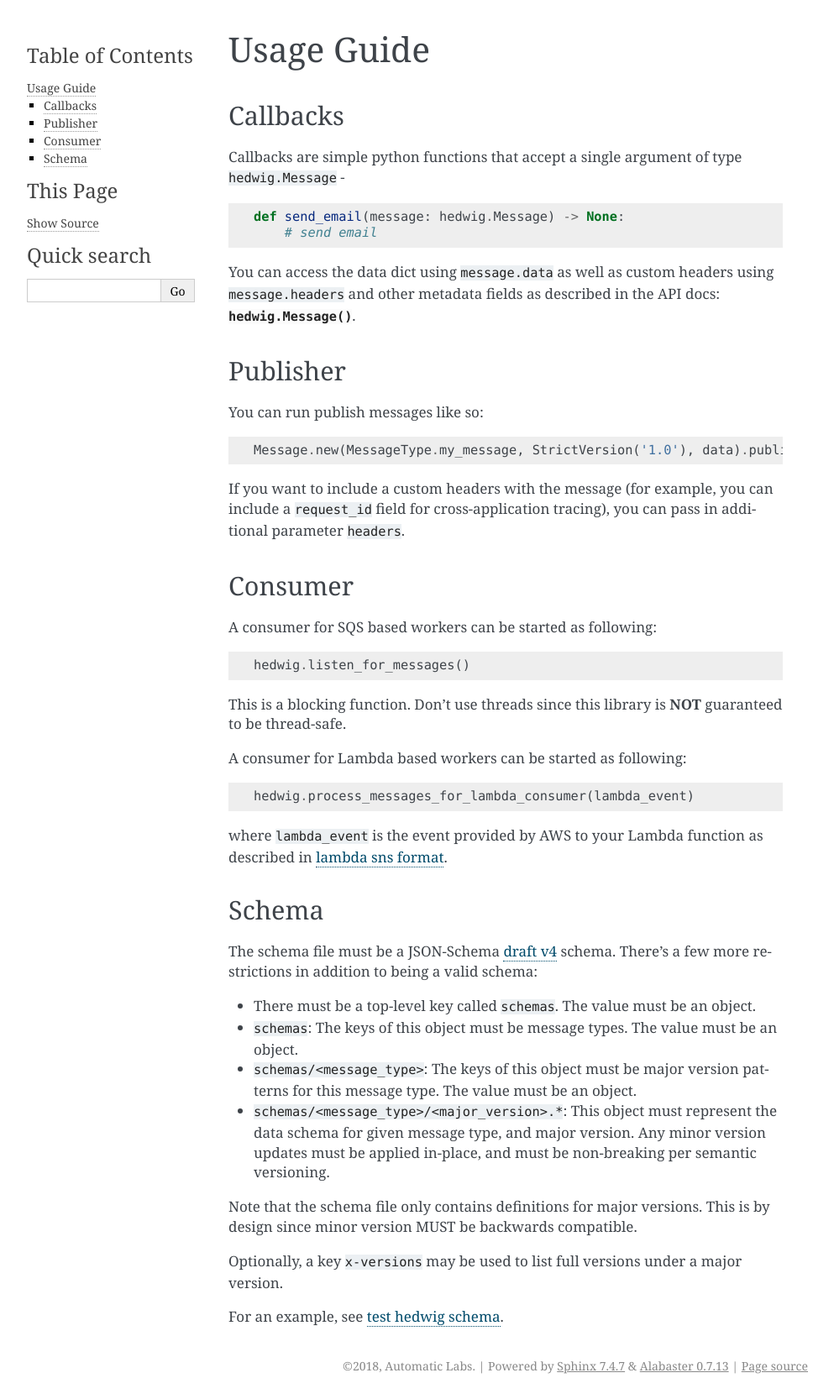
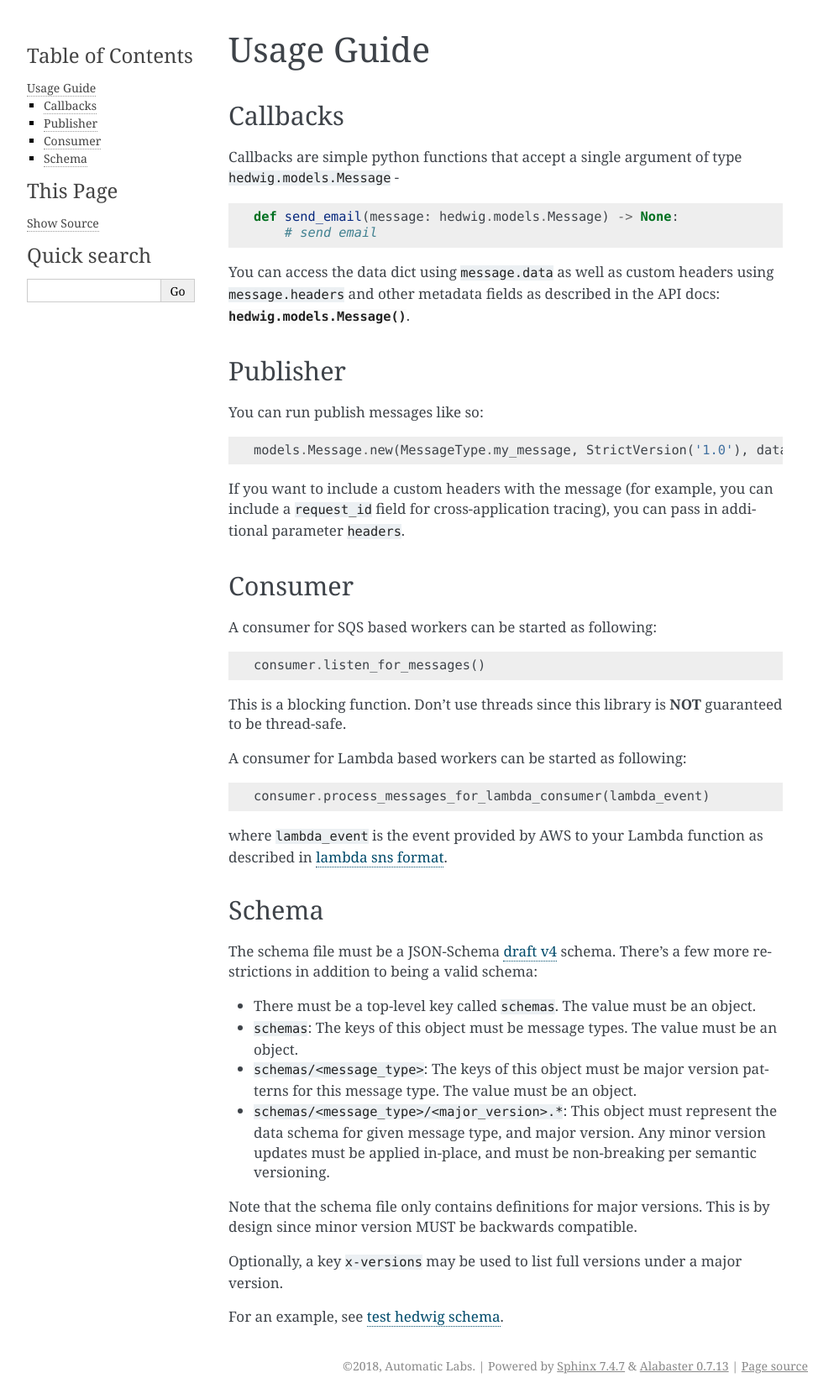
Before and after one commit to cloudchacho/hedwig-python, a Sphinx documentation site: the page built from docs/usage.rst, in a window 1280 px wide. Shown: the whole page at 84% size, without its empty margins (148-1141 px from the left). Built offline with Sphinx 7.4.7, drawn with Linux system fonts in a browser that asks for light colours.

Commit message:
Fix docs which were broken after last version change (#21)
Also:
* add caching
* build docs with tests so failures are caught

```diff
--- a/docs/quickstart.rst
+++ b/docs/quickstart.rst
@@ -78,15 +78,15 @@ To use hedwig, simply add a message handler like so:
 
 .. code:: python
 
-   def send_email(message: hedwig.Message) -> None:
+   def send_email(message: hedwig.models.Message) -> None:
        # send email
 
 And then send a message:
 
 .. code:: python
 
-    message = hedwig.Message.new(
-        hedwig.MessageType.send_email,
+    message = hedwig.models.Message.new(
+        hedwig.models.MessageType.send_email,
         StrictVersion('1.0'),
         {
             'to': 'example@email.com',
--- a/docs/settings.rst
+++ b/docs/settings.rst
@@ -62,19 +62,19 @@ optional; string
 
 **HEDWIG_DATA_VALIDATOR_CLASS**
 
-The validator class to use for schema validation. This class must be a sub-class of :class:`hedwig.MessageValidator`,
+The validator class to use for schema validation. This class must be a sub-class of :class:`hedwig.validator.MessageValidator`,
 and may add additional validation logic, based on pyjsonschema_ docs.
 
 For example, to add a new format called ``vin``, use this validator:
 
 .. code:: python
 
-    class CustomValidator(hedwig.MessageValidator):
+    class CustomValidator(hedwig.validator.MessageValidator):
         # simplistic check: 17 alphanumeric characters except i, o, q
         _vin_re = re.compile("^[a-hj-npr-z0-9]{17}$")
 
         @staticmethod
-        @hedwig.MessageValidator.checker.checks('vin')
+        @hedwig.models.MessageValidator.checker.checks('vin')
         def check_vin(instance) -> bool:
             if not isinstance(instance, str):
                 return True
--- a/docs/usage.rst
+++ b/docs/usage.rst
@@ -4,15 +4,15 @@ Usage Guide
 Callbacks
 +++++++++
 
-Callbacks are simple python functions that accept a single argument of type ``hedwig.Message`` -
+Callbacks are simple python functions that accept a single argument of type ``hedwig.models.Message`` -
 
 .. code:: python
 
-   def send_email(message: hedwig.Message) -> None:
+   def send_email(message: hedwig.models.Message) -> None:
        # send email
 
 You can access the data dict using ``message.data`` as well as custom headers using ``message.headers`` and other
-metadata fields as described in the API docs: :meth:`hedwig.Message`.
+metadata fields as described in the API docs: :meth:`hedwig.models.Message`.
 
 Publisher
 +++++++++
@@ -21,7 +21,7 @@ You can run publish messages like so:
 
 .. code:: python
 
-  Message.new(MessageType.my_message, StrictVersion('1.0'), data).publish()
+  models.Message.new(MessageType.my_message, StrictVersion('1.0'), data).publish()
 
 If you want to include a custom headers with the message (for example, you can include a ``request_id`` field for
 cross-application tracing), you can pass in additional parameter ``headers``.
@@ -33,7 +33,7 @@ A consumer for SQS based workers can be started as following:
 
 .. code:: python
 
-  hedwig.listen_for_messages()
+  consumer.listen_for_messages()
 
 This is a blocking function. Don't use threads since this library is **NOT** guaranteed to be thread-safe.
 
@@ -41,7 +41,7 @@ A consumer for Lambda based workers can be started as following:
 
 .. code:: python
 
-  hedwig.process_messages_for_lambda_consumer(lambda_event)
+  consumer.process_messages_for_lambda_consumer(lambda_event)
 
 where ``lambda_event`` is the event provided by AWS to your Lambda function as described in `lambda sns format`_.
 
```
Also changed, not shown: docs/api.rst (+9 -1 lines), .travis.yml, docs/schema.rst (deleted), 1 other file.
